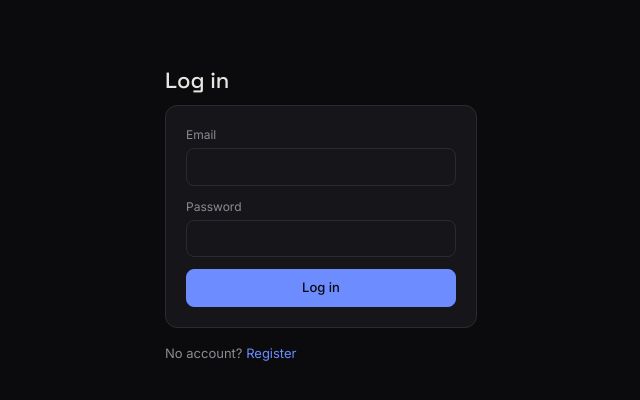
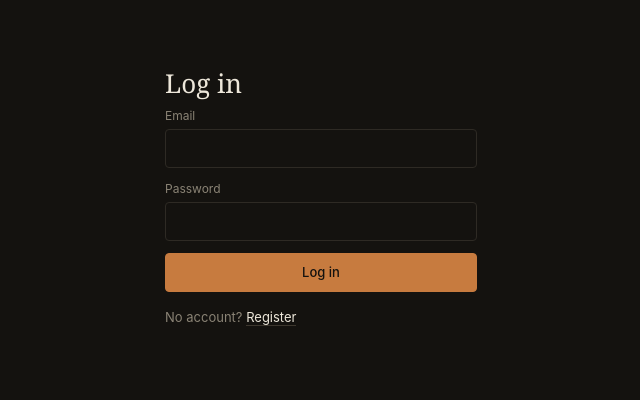
Before and after one commit to ronakkadam141/intellinote, a Next.js app in the folder frontend/: page /login in a window 1280 px wide. Shown: the top 400 px of the page, without its empty margins (319-959 px from the left). Built offline with nearby package versions, Linux system fonts and the light colour scheme; no server answers.

Commit message:
updated global css blue theme to a better one

```diff
--- a/frontend/src/app/globals.css
+++ b/frontend/src/app/globals.css
@@ -1,22 +1,20 @@
-@import url('https://fonts.googleapis.com/css2?family=Space+Grotesk:wght@500&family=Inter:wght@400;500&family=IBM+Plex+Mono:wght@400;500&display=swap');
 @import "tailwindcss";
+@import url('https://fonts.googleapis.com/css2?family=Fraunces:opsz,wght@9..144,400;9..144,500&family=IBM+Plex+Mono:wght@400;500&display=swap');
 
 :root {
-  --bg: #0B0B0D;
-  --surface: #16161A;
-  --surface-2: #1C1C21;
-  --border: #2A2A30;
-  --border-strong: #3A3A42;
-  --text: #E8E6E1;
-  --text-muted: #8B8B93;
-  --accent: #6C8CFF;
-  --accent-text: #0B0B0D;
-  --warn: #E2A03F;
-  --warn-text: #0B0B0D;
-  --danger: #E5484D;
-  --radius: 8px;
-  --font-display: 'Space Grotesk', sans-serif;
-  --font-body: 'Inter', sans-serif;
+  --bg: #14120F;
+  --surface: #1B1815;
+  --border: #2E2A24;
+  --border-strong: #3D372E;
+  --text: #EDE7DA;
+  --text-muted: #8A8375;
+  --accent: #C77B3F;
+  --accent-text: #14120F;
+  --warn: #8FA876;
+  --danger: #B54A3F;
+  --radius: 4px;
+  --font-display: 'Fraunces', Georgia, serif;
+  --font-body: -apple-system, BlinkMacSystemFont, "Segoe UI", system-ui, sans-serif;
   --font-mono: 'IBM Plex Mono', monospace;
 }
 
@@ -29,62 +27,51 @@ body {
   margin: 0;
 }
 
-h1, h2, h3 { font-family: var(--font-display); font-weight: 500; margin: 0 0 0.5rem; }
-h1 { font-size: 22px; }
-h2 { font-size: 17px; color: var(--text-muted); text-transform: uppercase; letter-spacing: 0.04em; margin-top: 1.5rem; }
-h3 { font-size: 15px; }
+h1, h2, h3 { font-family: var(--font-display); font-weight: 400; margin: 0 0 0.25rem; }
+h1 { font-size: 26px; }
+h3 { font-size: 16px; }
 
-a { color: var(--accent); text-decoration: none; }
-a:hover { text-decoration: underline; }
+a { color: var(--text); text-decoration: none; border-bottom: 1px solid var(--border-strong); }
+a:hover { border-color: var(--text); }
 
 button {
   font-family: var(--font-body);
   font-size: 13px;
-  padding: 0.5rem 0.9rem;
+  padding: 0.55rem 1rem;
   border-radius: var(--radius);
   border: 1px solid var(--border-strong);
-  background: var(--surface-2);
+  background: transparent;
   color: var(--text);
   cursor: pointer;
 }
-button:hover:not(:disabled) { background: var(--border); }
-button:disabled { opacity: 0.5; cursor: not-allowed; }
-button:focus-visible, input:focus-visible, select:focus-visible { outline: 2px solid var(--accent); outline-offset: 1px; }
+button:hover:not(:disabled) { border-color: var(--text); }
+button:disabled { opacity: 0.4; cursor: not-allowed; }
+button:focus-visible, input:focus-visible, select:focus-visible { outline: 1px solid var(--accent); outline-offset: 2px; }
 
 input, select, textarea {
   font-family: var(--font-body);
   font-size: 13px;
-  padding: 0.5rem 0.7rem;
+  padding: 0.55rem 0.7rem;
   border-radius: var(--radius);
   border: 1px solid var(--border);
-  background: var(--surface);
+  background: transparent;
   color: var(--text);
 }
 input::placeholder { color: var(--text-muted); }
 
 label { display: block; font-size: 12px; color: var(--text-muted); margin-bottom: 0.25rem; }
 
-.btn-primary {
-  background: var(--accent);
-  border-color: var(--accent);
-  color: var(--accent-text);
-  font-weight: 500;
-}
-.btn-primary:hover:not(:disabled) { background: #7f9dff; }
+.btn-primary { background: var(--accent); border-color: var(--accent); color: var(--accent-text); font-weight: 500; }
+.btn-primary:hover:not(:disabled) { background: #d68d54; border-color: #d68d54; }
 
-.btn-danger {
-  background: transparent;
-  border-color: var(--warn);
-  color: var(--warn);
-}
-.btn-danger:hover:not(:disabled) { background: rgba(226, 160, 63, 0.1); }
+.btn-danger { background: transparent; border-color: var(--danger); color: var(--danger); }
+.btn-danger:hover:not(:disabled) { background: rgba(181, 74, 63, 0.12); }
 
-.card {
-  background: var(--surface);
-  border: 1px solid var(--border);
-  border-radius: 12px;
-  padding: 1.25rem;
-}
+.callout { border: 1px solid var(--border); border-radius: 6px; padding: 1rem 1.1rem; }
+
+.row { display: flex; justify-content: space-between; align-items: center; padding: 0.7rem 0; border-bottom: 1px solid var(--border); }
+
+.section-label { font-size: 12px; color: var(--text-muted); text-transform: uppercase; letter-spacing: 0.06em; margin: 2rem 0 0.5rem; }
 
 .muted { color: var(--text-muted); font-size: 13px; }
 .error-text { color: var(--danger); font-size: 13px; }
```
